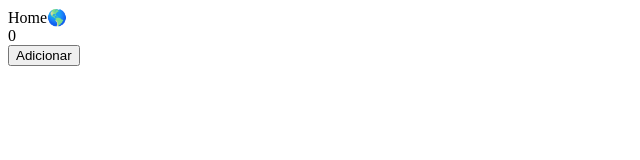
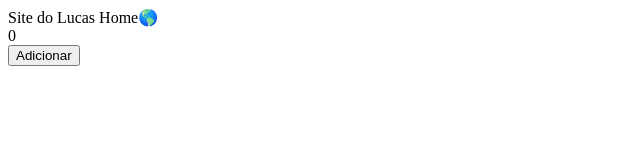
Before and after one commit to Lkcm/Global, a Next.js app: page / in a window 1280 px wide. Shown: the top 160 px of the page, without its empty margins (0-640 px from the left). Built offline with nearby package versions, Linux system fonts and the light colour scheme.

Commit message:
atualizacao porto

```diff
--- a/pages/index.js
+++ b/pages/index.js
@@ -13,7 +13,7 @@ function Home() {
   return (
     <>
 
-    <div>Home🌎</div>
+    <div>Site do Lucas Home🌎</div>
 
     <div>{contador}</div>
     <button onClick={Adicionar}>Adicionar</button>
```
